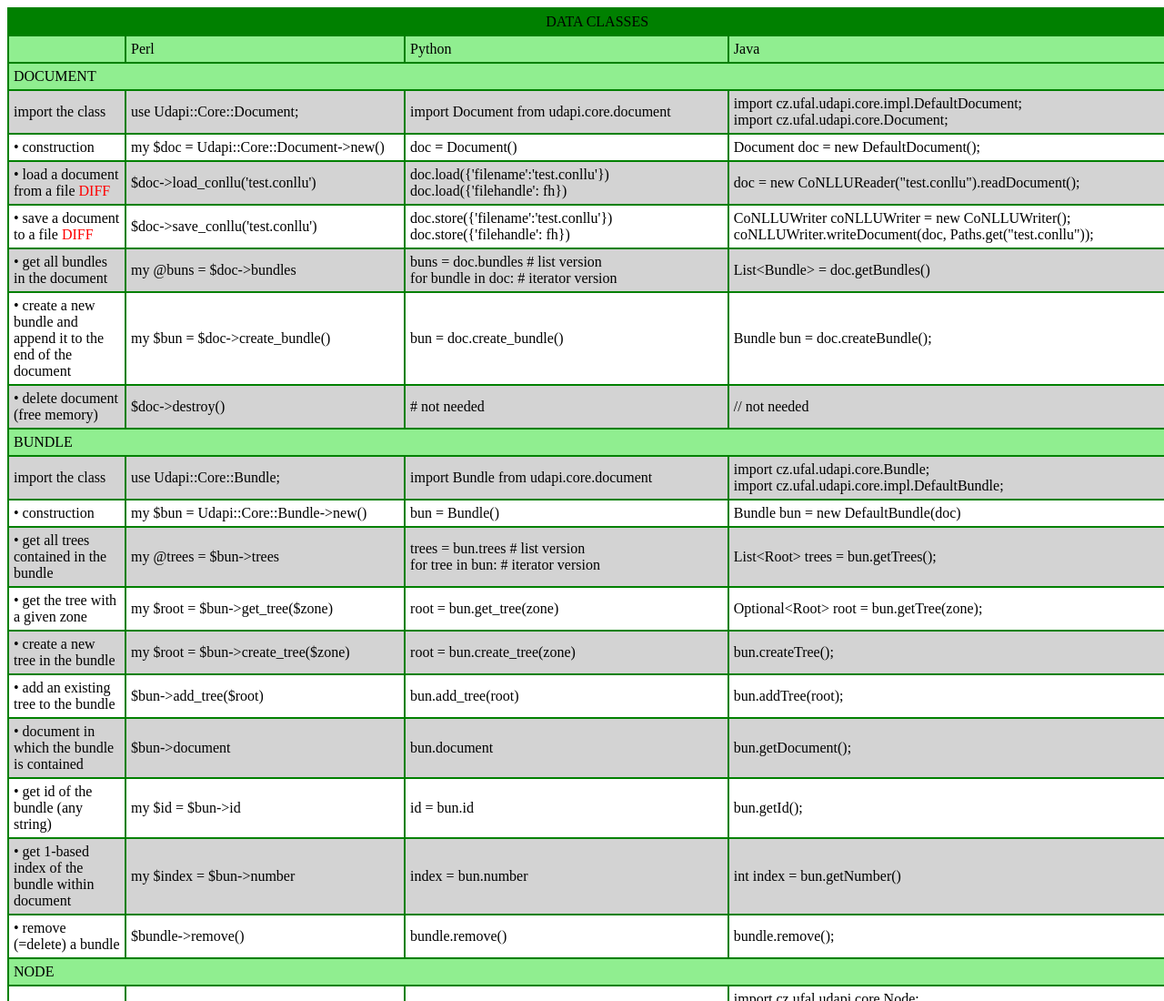
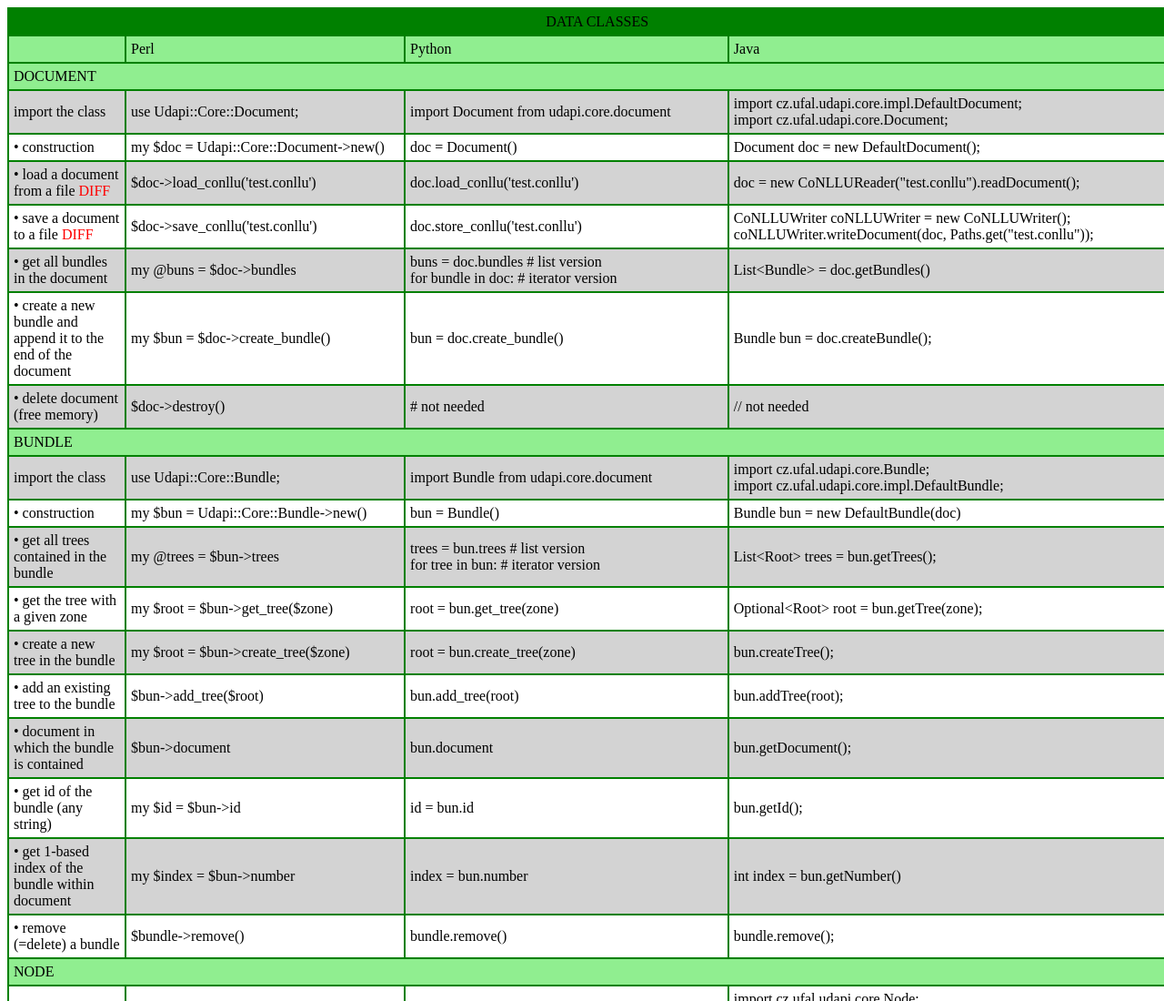
Before and after one commit to udapi/udapi-common, a plain HTML site: page doc/comparison.html in a window 1280 px wide. Shown: the top 1100 px of the page at 91% size. Drawn offline with Linux system fonts and the light colour scheme.

Commit message:
document loading and storing harmonized

```diff
--- a/doc/comparison.html
+++ b/doc/comparison.html
@@ -59,8 +59,7 @@
 <tr>
   <td> &bull; load a document from a file <span style="color:red">DIFF</span></td>
   <td>  $doc->load_conllu('test.conllu') </td>
-  <td>  doc.load({'filename':'test.conllu'}) <br/>
-  doc.load({'filehandle': fh}) </td>
+  <td>  doc.load_conllu('test.conllu')  </td>
   <td>  doc = new CoNLLUReader("test.conllu").readDocument(); </td>
 </tr>
 
@@ -68,9 +67,7 @@
 <tr>
   <td> &bull; save a document to a file <span style="color:red">DIFF</span></td>
   <td>  $doc->save_conllu('test.conllu') </td>
-  <td>  doc.store({'filename':'test.conllu'})<br/>
-  doc.store({'filehandle': fh})
-  </td>
+  <td>  doc.store_conllu('test.conllu')   </td>
   <td>  CoNLLUWriter coNLLUWriter = new CoNLLUWriter();<br/>
     coNLLUWriter.writeDocument(doc, Paths.get("test.conllu"));
   </td>
```
